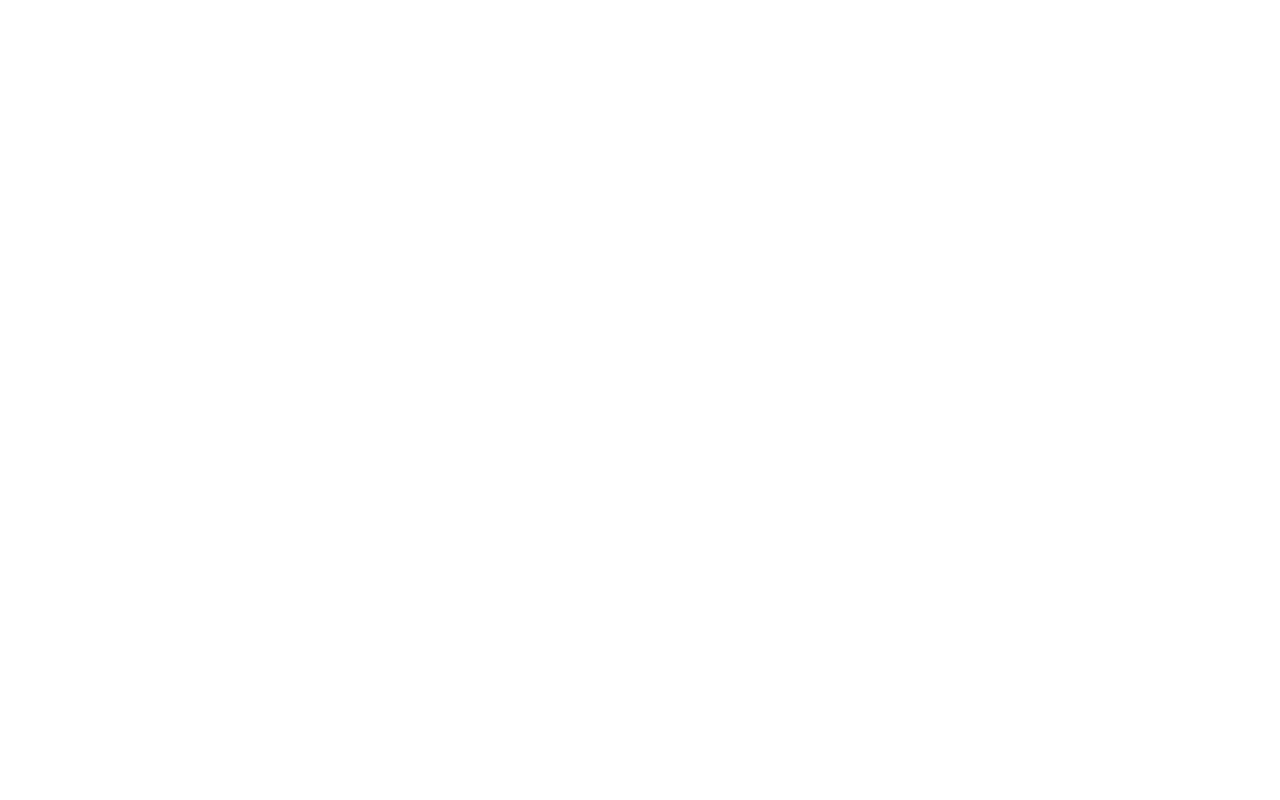
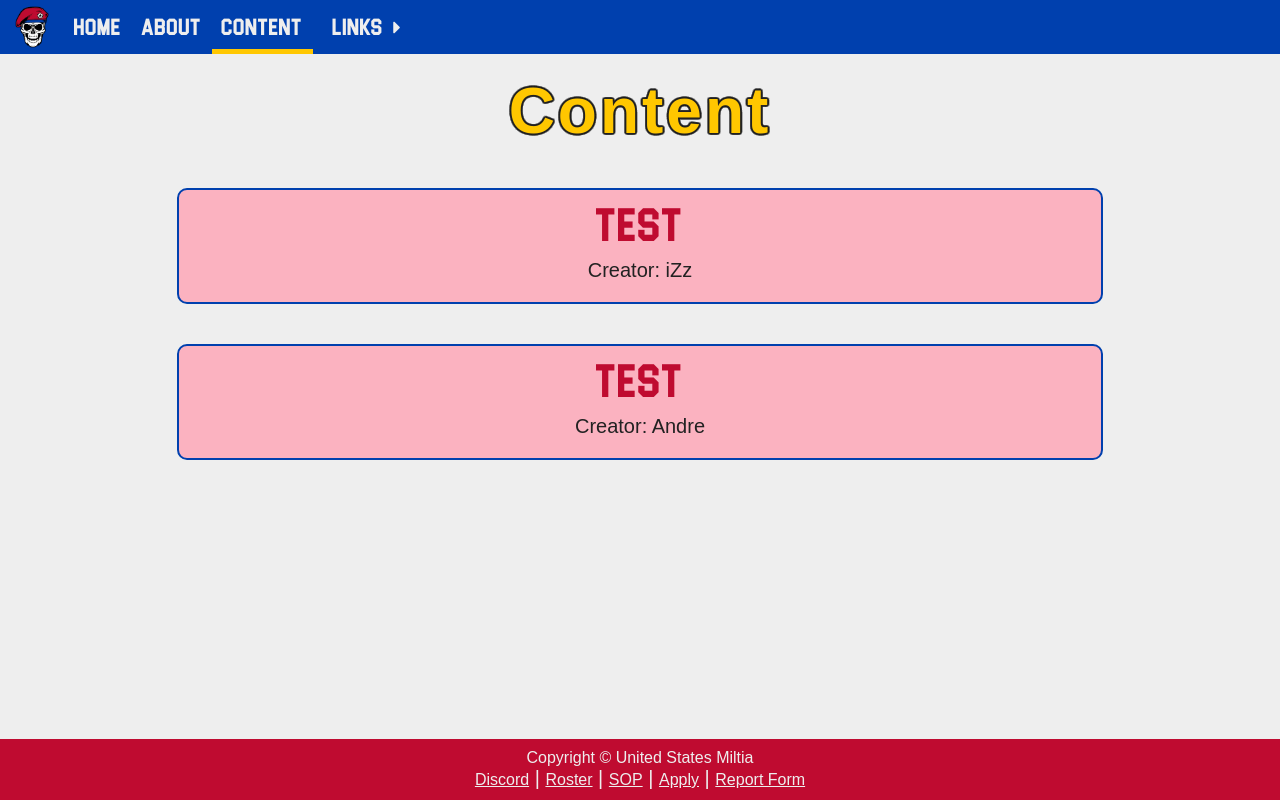
Before and after one commit to izzzzthewiz/usm, a plain HTML site: page content/index.html in a window 1280 px wide. Drawn offline with Linux system fonts and the light colour scheme; a web font is replaced by a local one.

Commit message:
added content

```diff
--- /dev/null
+++ b/content/content.js
@@ -0,0 +1,35 @@
+
+
+const loadVideos = async () => {
+    try {
+        const res = await fetch('https://raw.githubusercontent.com/izzzzthewiz/usm/main/content/generator/api/videos.json')
+        let videos = await res.json()
+        displayVideos(videos)
+        console.log(videos)
+    } catch (e) {
+        console.error(e)
+    }
+}
+
+const displayVideos = (videos) => {
+    const contentwrap = document.getElementById('contentwrap')
+    const htmlString = videos
+    .map((video) => {
+        return `
+        <div class="box lightred blue-border">
+            <div class="center">
+                <a class="red-text contenttitle" href="${video.url}" target="_blank">
+                    ${video.title}
+                </a>
+                <p>
+                    Creator: ${video.creator}
+                </p>
+            </div>
+        </div>
+        `
+    })
+    .join('')
+    contentwrap.innerHTML = htmlString
+}
+
+loadVideos()
--- a/content/index.html
+++ b/content/index.html
@@ -0,0 +1,50 @@
+<!DOCTYPE html>
+<html lang="en">
+
+<head>
+    <title>Content - United States Militia</title>
+    <link rel="icon" href="../img/logo.png">
+    <link rel="stylesheet" href="../css/main.css">
+    <link rel="stylesheet" href="../css/navbar.css">
+    <link rel="stylesheet" href="../css/footer.css">
+    <link rel="stylesheet" href="https://cdnjs.cloudflare.com/ajax/libs/font-awesome/5.15.0/css/all.min.css">
+    <script src="../js/main.js"></script>
+    <script src="./content.js"></script>
+    <meta property="og:title" content="Content - United States Militia">
+    <meta property="og:description" content="Watch cool videos created by USM members!">
+    <meta property="og:type" content="website">
+    <meta property="og:image" content="https://izzzzthewiz.github.io/usm/img/logo.png">
+    <meta property="og:url" content="https://izzzzthewiz.github.io/usm/content">
+    <meta name="theme-color" content="#0040AE">
+    <meta name="keywords" content="United, States, Militia, USM, GamingLight, Gaming, Light, GL, Police, RP, PoliceRP, PRP">
+</head>
+
+<body>
+    <div class="page-wrap">
+
+        <div class="nav">
+            <div id="navcontent"></div>
+        </div>
+
+        <div class="body">
+
+            <h1 class="center yellow-text stroke">
+                Content
+            </h1>
+
+            <div class="contentwrap" id="contentwrap">
+
+            </div>
+
+        </div>
+
+        <div class="footer" id="footer"></div>
+
+    </div>
+</body>
+<script>
+    loadNav('content')
+    loadFooter()
+</script>
+
+</html>
--- a/css/main.css
+++ b/css/main.css
@@ -94,7 +94,7 @@ body{
     font-size: 20px;
     color: var(--medblue);
 }
-.body a:hover{
+.body p a:hover{
     color: var(--lightblue);
     text-decoration: underline;
     cursor: pointer;
@@ -145,12 +145,20 @@ body{
 .box .float-80{width: 70%;}
 .box .float-right{float: right;}
 .box img{margin-left: auto;margin-right: auto;padding: 20px;}
+/* Box Links */
+a.contenttitle{
+    font-family: 'Block', Arial, Helvetica, sans-serif;
+    font-size: 48px;
+    text-decoration: none;
+}
+a:hover.contenttitle{
+    text-decoration: underline;
+}
 
 /* Modals */
 img.modal{
     cursor: pointer;
 }
-
 .modal-container{
     display: none;
     position: fixed;
--- a/js/main.js
+++ b/js/main.js
@@ -3,6 +3,7 @@ function loadNav(id){
         <img src="https://izzzzthewiz.github.io/usm/img/logo.png" onclick="location.href = 'https://izzzzthewiz.github.io/usm/'">
         <a href="https://izzzzthewiz.github.io/usm/" id="home">Home</a>
         <a href="https://izzzzthewiz.github.io/usm/about" id="about">About</a>
+        <a href="https://izzzzthewiz.github.io/usm/content" id="content">Content</a>
         <div class="dropdown" id="dropdown">
             <button id="links">Links<i class="fas fa-caret-right" id="arrow"></i></button>
             <div class="dropdown-content">
```
